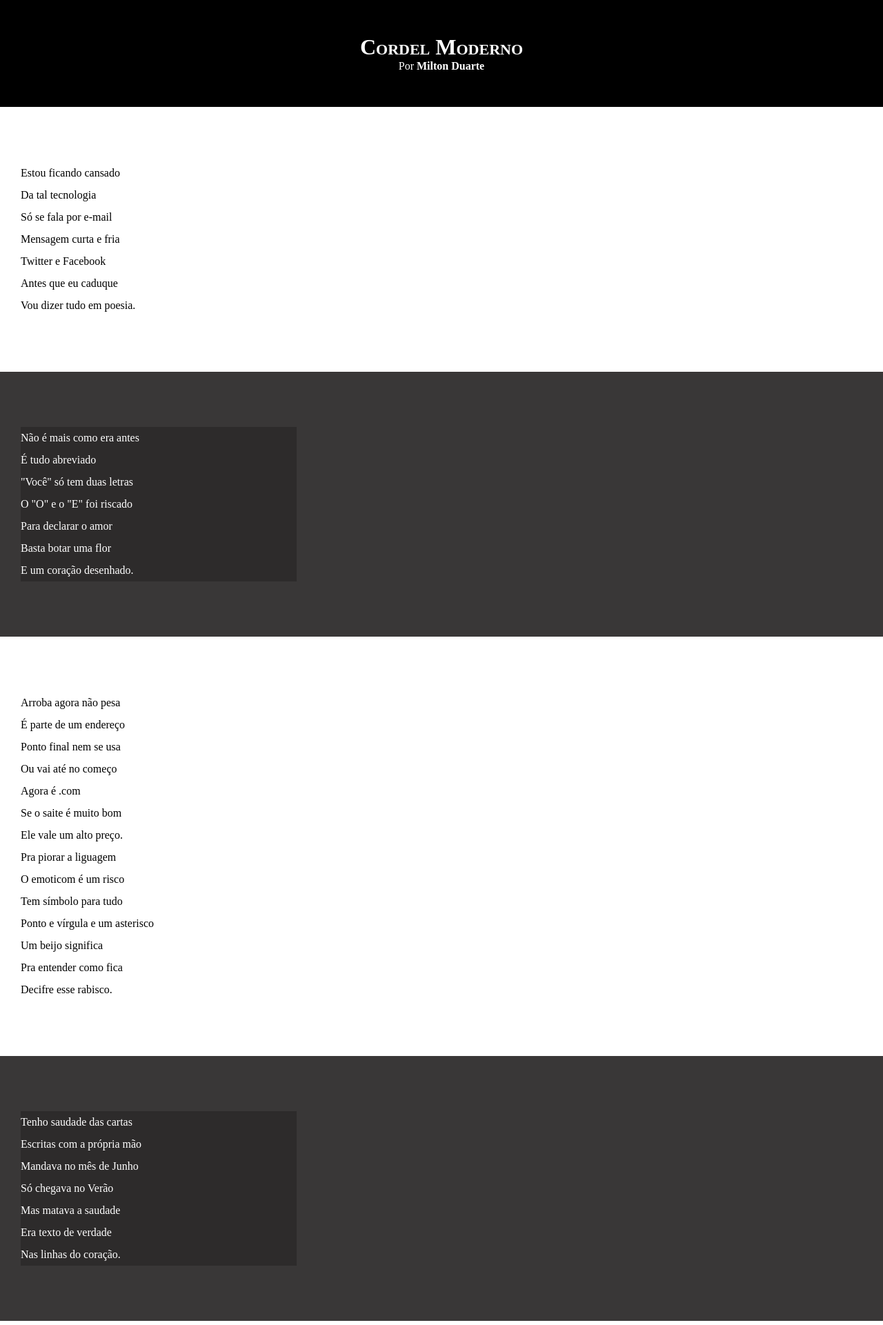
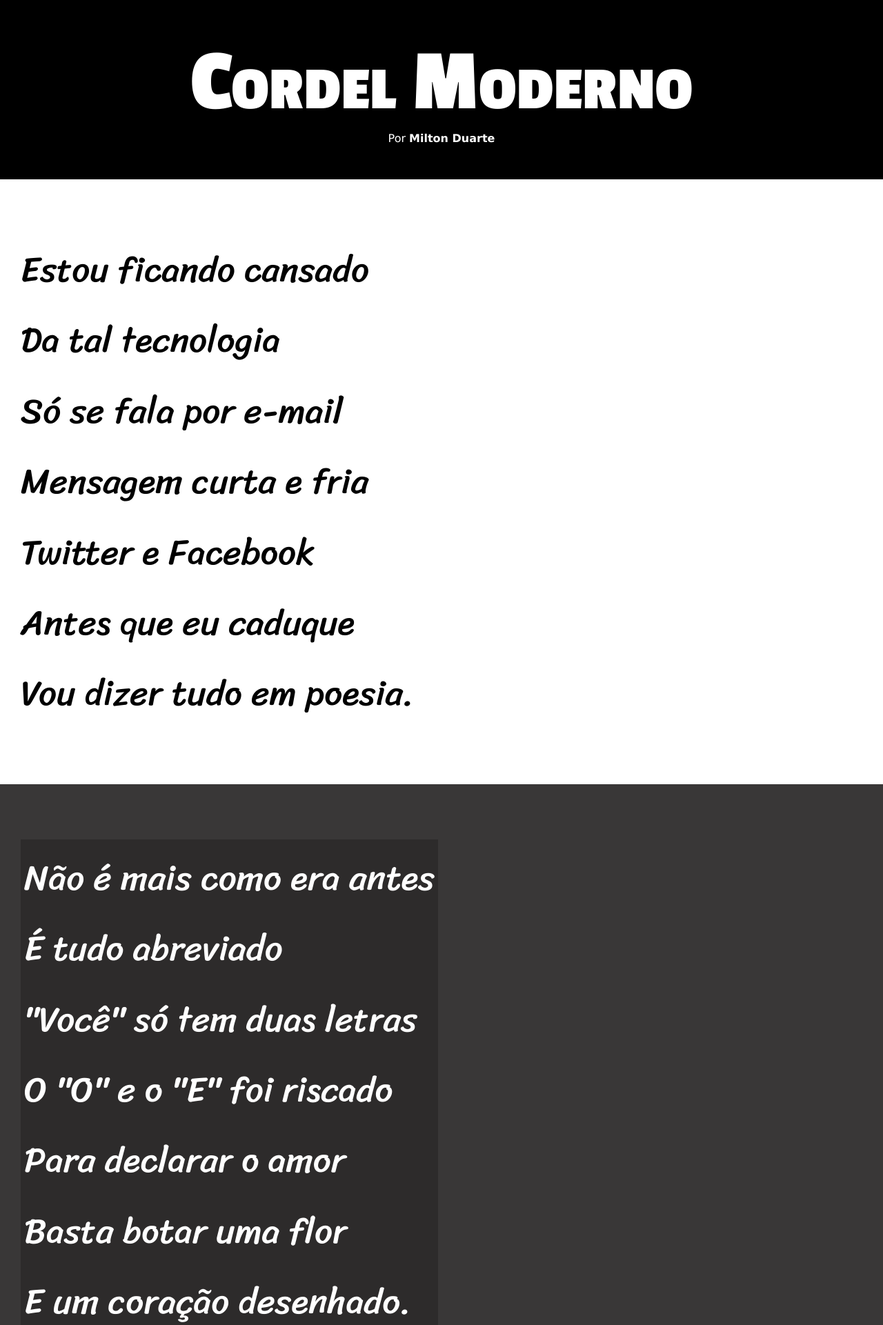
Before and after one commit to sebastiaoramos/html-css, a PHP site: page / in a window 1280 px wide. Shown: the top 1921 px of the page at 69% size. Run offline with PHP 8.4, Linux system fonts and the light colour scheme.

Commit message:
Atualizei o estilo desafio 012

```diff
--- a/desafio012/estilo/style.css
+++ b/desafio012/estilo/style.css
@@ -1,13 +1,25 @@
 @charset "UTF-8";
+
+@import url('https://fonts.googleapis.com/css2?family=Passion+One:wght@400;700;900&display=swap');
+
+@import url('https://fonts.googleapis.com/css2?family=Sriracha&display=swap');
+
+:root {
+    --fonte1: Verdana, Geneva, Tahoma, sans-serif;
+    --fonte2: 'Passion One', sans-serif;
+    --fonte3: 'Sriracha', cursive;
+}
 
 * {
     margin: 0px;
     padding: 0px;
+    font-size: 1em;
 }
 
 html, body {
     min-height: 100vh;
     background-color: darkgray;
+    font-family: var(--fonte1);
 }
 
 header {
@@ -19,6 +31,8 @@ header {
 header > h1 {
     padding-top: 50px;
     font-variant: small-caps;
+    font-family: var(--fonte2);
+    font-size: 10vw;
 
 }
 
@@ -41,6 +55,8 @@ section {
     padding-bottom: 10vh;
     line-height: 2em;
     padding-left: 30px;
+    font-family: var(--fonte3);
+    font-size: 4vw;
 }
 
 section.normal {
@@ -54,7 +70,8 @@ section.imagem {
 }
 
 section.imagem > p {
-    width: 400px;
+    display: inline-block;
+    padding: 5px;
     background-color: rgba(0, 0, 0, 0.21);
 }
 
```
